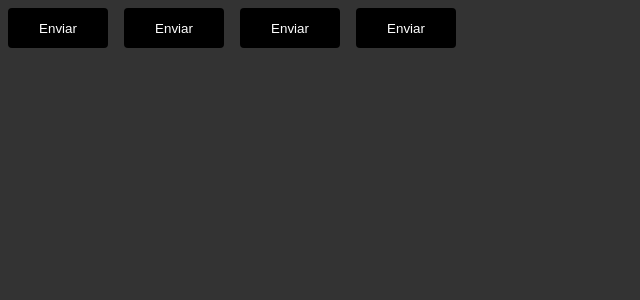
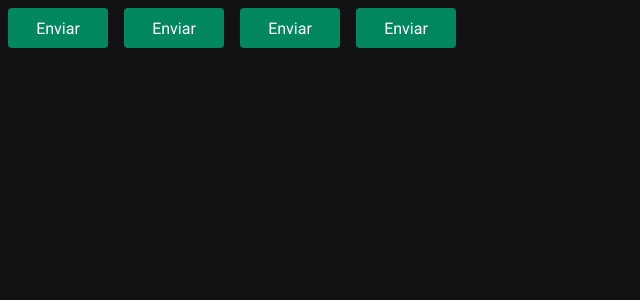
Before and after one commit to MRonald/mr-timer, a React (Vite) app: page / in a window 1280 px wide. Shown: the top 300 px of the page, without its empty margins (0-640 px from the left). Built offline with nearby package versions, Linux system fonts and the light colour scheme.

Commit message:
custom global style for application | define default theme colors

```diff
--- a/index.html
+++ b/index.html
@@ -2,7 +2,10 @@
 <html lang="en">
   <head>
     <meta charset="UTF-8" />
+    <link rel="preconnect" href="https://fonts.googleapis.com" />
+    <link rel="preconnect" href="https://fonts.gstatic.com" crossorigin />
     <meta name="viewport" content="width=device-width, initial-scale=1.0" />
+    <link href="https://fonts.googleapis.com/css2?family=Roboto+Mono:wght@700&family=Roboto:wght@400;700&display=swap" rel="stylesheet" />
     <title>Mr. Timer</title>
   </head>
   <body>
--- a/src/components/Button.styles.ts
+++ b/src/components/Button.styles.ts
@@ -21,7 +21,7 @@
     margin: 8px;
     color: white;
 
-    background-color: ${props => props.theme.tertiary};
+    background-color: ${props => props.theme['green-500']};
 
     /* ${props => {
         return css`background-color: ${buttonVariants[props.variant]}`;
--- a/src/styles/global.ts
+++ b/src/styles/global.ts
@@ -7,7 +7,19 @@
         padding: 0;
     }
 
+    :focus {
+        outline: none;
+        box-shadow: 0 0 0 2px ${props =>props.theme['green-500']};
+    }
+
     body {
-        background: #333;
+        background: ${props => props.theme['gray-900']};
+        color: ${props => props.theme['gray-300']};
+    }
+
+    body, input, textarea, button {
+        font-family: 'Roboto', sans-serif;
+        font-weight: 400;
+        font-size: 1rem;
     }
 `;
--- a/src/styles/themes/default.ts
+++ b/src/styles/themes/default.ts
@@ -1,5 +1,21 @@
 export const defaultTheme = {
-    primary: '#8257e6',
-    secondary: 'white',
-    tertiary: 'black',
+    white: '#FFF',
+
+    'gray-100': '#E1E1E6',
+    'gray-300': '#C4C4CC',
+    'gray-400': '#8D8D99',
+    'gray-500': '#7C7C8A',
+    'gray-600': '#323238',
+    'gray-700': '#29292E',
+    'gray-800': '#202024',
+    'gray-900': '#121214',
+
+    'green-300': '#00B37E',
+    'green-500': '#00875F',
+    'green-700': '#015F43',
+
+    'red-500': '#AB222E',
+    'red-700': '#7A1921',
+
+    'yellow-500': '#FBA94C',
 };
```
